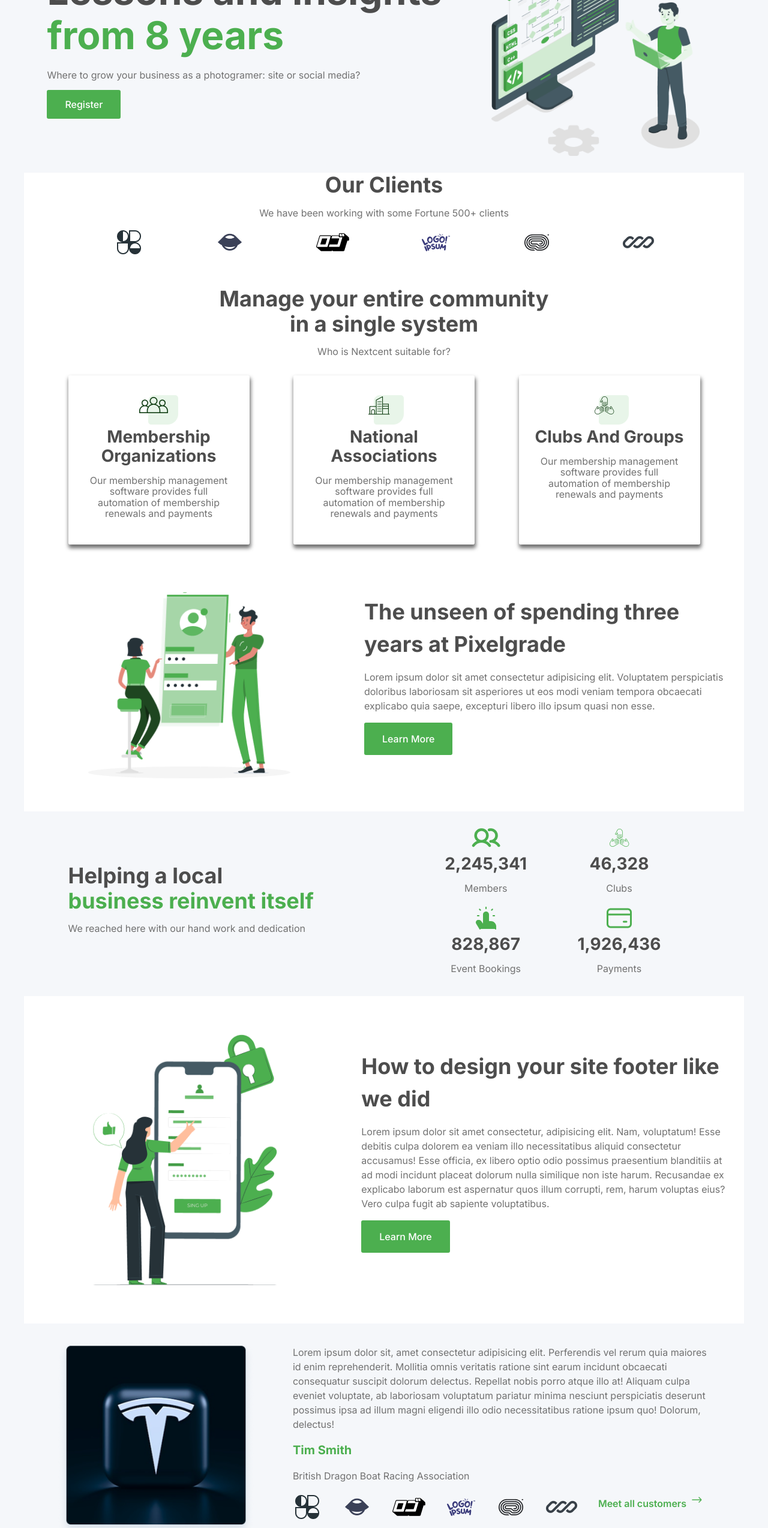
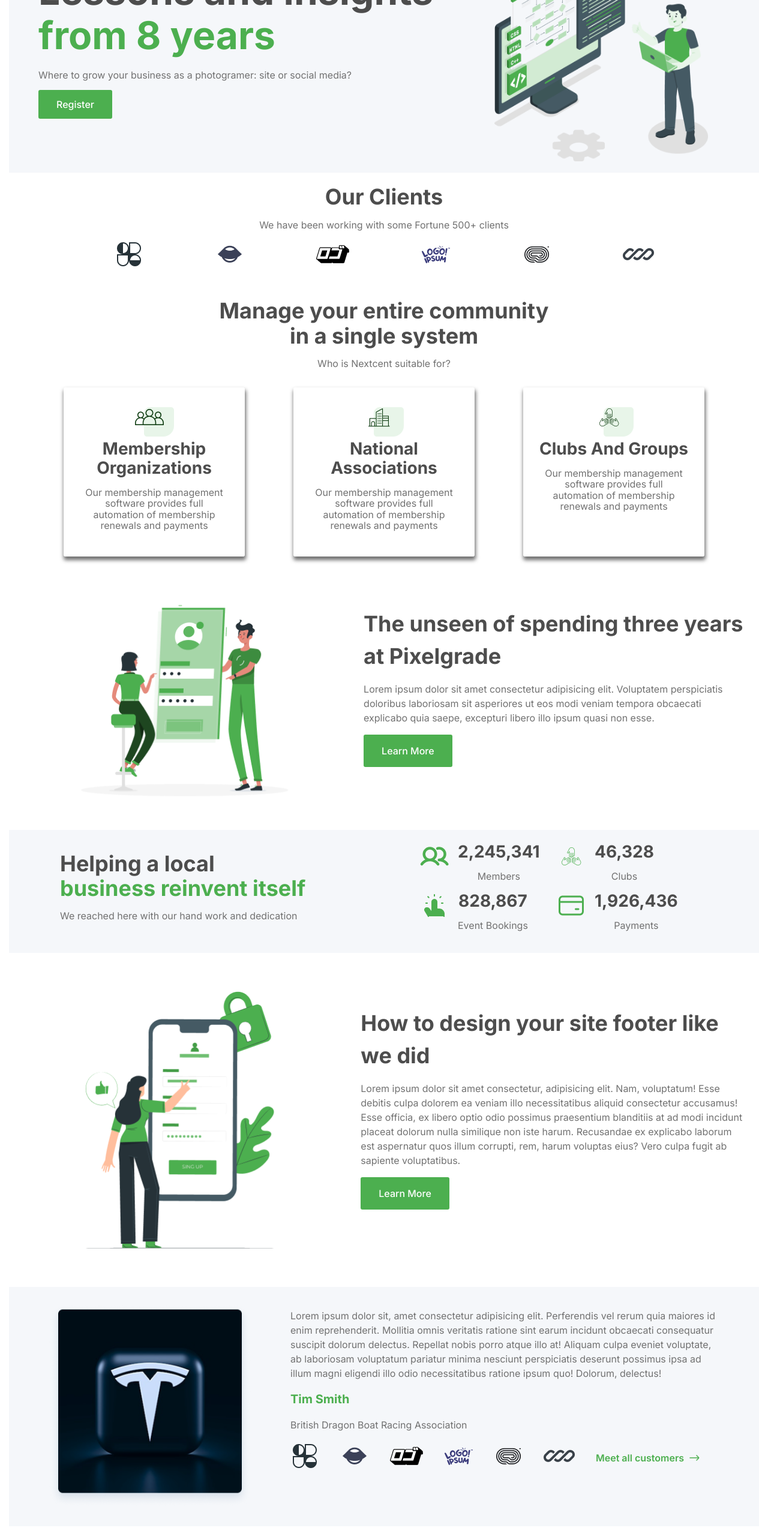
Before and after one commit to cjime200611-cell/clase-9-practica-figma, a website: page index.html in a window 1280 px wide. Shown: the part 240-2788 px from the top of the page at 60% size. Drawn offline with Linux system fonts and the light colour scheme.

Commit message:
modificaciones container

```diff
--- a/index.html
+++ b/index.html
@@ -11,9 +11,10 @@
 </head>
 
 <body>
-  <div class="container">
+  <div class="container-big">
     <!-- Header -->
-    <div id="header" class="clearfix">
+    <div id="header">
+      <div id="header-container" class="clearfix container">
         <a href="/" id="logo">
           <img src="/img/LogoPrincipal.png" alt="Logo del sitio">
         </a>
@@ -33,10 +34,11 @@
           <button id="sign-btn">Sign up</button>
         </div>
       </div>
+    </div>
 
     <!-- New Service -->
     <div id="new-service">
-      <div class="clearfix container">
+      <div id="new-service-container" class="clearfix container">
         <div class="new-service-general">
           <div class="new-service-content">
             <h1>Lessons and insights <span>from 8 years</span></h1>
@@ -52,8 +54,8 @@
     </div>
 
     <!-- Features -->
-    <div class="feature-bg bg-light">
-      <div id="features" class="clearfix container">
+    <div id="features" class="feature-bg bg-light">
+      <div id="features-container" class="clearfix container">
         <div class="features-content">
           <h2>Our Clients</h2>
           <p>We have been working with some Fortune 500+ clients</p>
@@ -75,8 +77,8 @@
     </div>
 
     <!-- Community -->
-    <div class="community bg-light">
-      <div id="community" class="clearfix container">
+    <div id="community" class="community bg-light">
+      <div id="community-container" class="clearfix container">
         <div class="community-content">
           <h2>Manage your entire community in a single system</h2>
           <p>Who is Nextcent suitable for?</p>
@@ -104,8 +106,8 @@
     </div>
 
     <!-- More Info -->
-    <div class="more-info bg-light">
-      <div id="more-info" class="clearfix container">
+    <div id="more-info" class="more-info bg-light">
+      <div id="more-info-container" class="clearfix container">
         <div class="more-info-img">
           <img src="/img/Frame 35.png" alt="">
         </div>
@@ -121,8 +123,8 @@
     </div>
 
     <!-- Helping Local -->
-    <div class="help-local bg-light">
-      <div id="help-local" class="clearfix container">
+    <div id="help-local" class="help-local bg-light">
+      <div id="help-local-container" class="clearfix container">
         <div class="help-local-content">
           <h2>Helping a local <br><span>business reinvent itself</span></h2>
           <p>We reached here with our hand work and dedication</p>
@@ -131,25 +133,40 @@
         <div class="help-local-items">
           <div class="items-principal">
             <div class="items">
+              <div class="items-img">
                 <img src="/img/Icon6.png" alt="">
+              </div>
+              <div class="items-content">
                 <h3>2,245,341</h3>
                 <p>Members</p>
               </div>
+            </div>
 
             <div class="items">
+              <div class="items-img">
                 <img src="/img/Icon-1.png" alt="">
+              </div>
+              <div class="items-content">
                 <h3>46,328</h3>
                 <p>Clubs</p>
               </div>
+            </div>
 
             <div class="items">
+              <div class="items-img">
                 <img src="/img/Icon-2.png" alt="">
+              </div>
+              <div class="items-content">
                 <h3>828,867</h3>
                 <p>Event Bookings</p>
               </div>
+            </div>
 
             <div class="items">
+              <div class="items-img">
                 <img src="/img/Icon-3.png" alt="">
+              </div>
+              <div class="items-content">
                 <h3>1,926,436</h3>
                 <p>Payments</p>
               </div>
@@ -157,10 +174,11 @@
           </div>
         </div>
       </div>
+    </div>
 
     <!-- Other Info -->
-    <div class="other-info bg-light">
-      <div id="other-info" class="clearfix container">
+    <div id="other-info" class="other-info bg-light">
+      <div id="other-info-container" class="clearfix container">
         <div class="other-info-img">
           <img src="/img/pana.png" alt="">
         </div>
@@ -178,8 +196,8 @@
     </div>
 
     <!-- custumers section -->
-    <div class="customers bg-light">
-      <div id="customers" class="clearfix container">
+    <div id="customers" class="customers bg-light">
+      <div id="customers-container" class="clearfix container">
         <div class="customers-principal-img">
           <img src="/img/image 9.png" alt="">
         </div>
@@ -282,8 +300,8 @@
     </div>
 
     <!-- Demo -->
-    <div class="demo bg-light">
-      <div id="demo" class="clearfix container">
+    <div id="demo" class="demo bg-light">
+      <div id="demo-container" class="clearfix container">
         <div class="demo-content">
           <h4>Pellentesque suscipit fringilla libero eu.</h4>
         </div>
@@ -294,8 +312,8 @@
     </div>
 
     <!-- Footer -->
-    <div class="footer bg-light">
-      <div id="footer" class="clearfix container">
+    <div id="footer" class="footer bg-light">
+      <div id="footer-container" class="clearfix container">
         <div class="footer-first-section">
           <div class="footer-logo">
             <img src="/img/LogoPrincipal2.png" alt="">
--- a/sass/_settings.scss
+++ b/sass/_settings.scss
@@ -10,4 +10,5 @@ $tittle-color: #4D4D4D;
 $text-color: #717171;
 
 // Containers sizes
-$container-big: 1200px;
+$container-big: 1440px;
+$container-small: 1200px;
--- a/sass/partials/_customers.scss
+++ b/sass/partials/_customers.scss
@@ -1,5 +1,8 @@
 #customers {
     background-color: #f5f7fa;
+}
+
+#customers-container {
     display: flex;
 }
 
@@ -32,6 +35,12 @@
     gap: 35px;
 }
 
+.other-btn {
+    display: flex;
+    align-items: center;
+    gap: 5px;
+}
+
 .other-btn a {
     color: $color-primary;
     text-decoration: none;
--- a/sass/partials/_features.scss
+++ b/sass/partials/_features.scss
@@ -1,5 +1,6 @@
 .features-content {
     text-align: center;
+    margin-top: 20px;
 }
 
 .feature-img {
--- a/sass/partials/_footer.scss
+++ b/sass/partials/_footer.scss
@@ -1,5 +1,8 @@
 #footer {
     background-color: #263238;
+}
+
+#footer-container {
     display: flex;
     gap: 24px;
 
--- a/sass/partials/_header.scss
+++ b/sass/partials/_header.scss
@@ -1,7 +1,12 @@
 // Header
 #header {
-    margin: 30px 0px;
+    background-color: #F5F7FA;
+}
+
+#header-container {
+    margin: 30px auto;
     display: flex;
+    justify-content: center;
 }
 
 #nav {
--- a/sass/partials/_help-local.scss
+++ b/sass/partials/_help-local.scss
@@ -1,5 +1,8 @@
 #help-local {
     background-color: #F5F7FA;
+}
+
+#help-local-container {
     display: flex;
 }
 
@@ -10,6 +13,7 @@
 }
 
 .help-local-items {
+    display: flex;
     flex-basis: 38%;
     text-align: center;
     margin-top: 20px;
@@ -17,7 +21,13 @@
 }
 
 .items {
+    display: flex;
     flex-basis: 50%;
+    gap: 15px;
+}
+
+.items-img {
+    align-items: center;
 }
 
 .items-principal{
--- a/sass/partials/_helpers.scss
+++ b/sass/partials/_helpers.scss
@@ -1,5 +1,11 @@
 /* Helper */
 .container {
+    max-width: $container-small;
+    margin: 0 auto;
+    padding: 0 15px;
+}
+
+.container-big {
     max-width: $container-big;
     margin: 0 auto;
     padding: 0 15px;
--- a/sass/partials/_marketing.scss
+++ b/sass/partials/_marketing.scss
@@ -3,6 +3,7 @@
     margin-top: 30px;
 
     p {
+
         width: 55%;
         margin: 0 auto;
     }
@@ -47,3 +48,10 @@
         font-size: 1.10rem;
     }
 }
+
+.card-btn {
+    display: flex;
+    justify-content: center;
+    align-items: center;
+    gap: 5px;
+}
--- a/sass/partials/_more-info.scss
+++ b/sass/partials/_more-info.scss
@@ -1,4 +1,4 @@
-#more-info {
+#more-info-container {
     display: flex;
 }
 
--- a/sass/partials/_new-service.scss
+++ b/sass/partials/_new-service.scss
@@ -1,3 +1,7 @@
+#new-service {
+    background-color: #F5F7FA;
+}
+
 .new-service-general {
     display: flex;
 }
--- a/sass/partials/_other-info.scss
+++ b/sass/partials/_other-info.scss
@@ -1,4 +1,4 @@
-#other-info {
+#other-info-container {
     display: flex;
 }
 
--- a/sass/partials/_tag-general.scss
+++ b/sass/partials/_tag-general.scss
@@ -5,7 +5,7 @@ html {
 body {
     font-family: $font;
     font-size: $sizeDefault;
-    background-color: #F5F7FA;
+    // background-color: #F5F7FA;
 }
 
 h1 {
```
Also changed, not shown: public/css/styles.css, 1 other file. Lines whose indentation alone changed are shown as unchanged.
